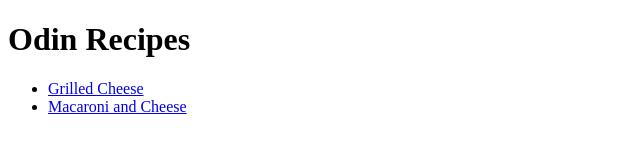
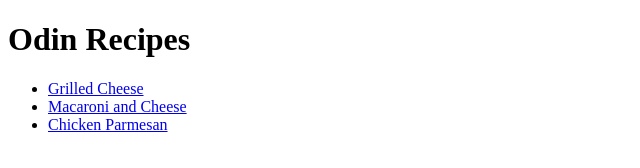
Before and after one commit to Aboushy/odin-recipes, a plain HTML site: page index.html in a window 1280 px wide. Shown: the whole page, without its empty margins (0-640 px from the left). Drawn offline with Linux system fonts and the light colour scheme.

Commit message:
Add a chicken parmesan recipe and link to the webpage

```diff
--- a/index.html
+++ b/index.html
@@ -11,6 +11,7 @@
         <ul>
             <li><a href="recipes/grilled_cheese.html" target="_blank" rel="noopener noreferrer">Grilled Cheese</a></li>
             <li><a href="recipes/mac-and-cheese.html" target="_blank" rel="noopener noreferrer">Macaroni and Cheese</a></li>
+            <li><a href="recipes/chicken-parm.html" target="_blank" rel="noopener noreferrer">Chicken Parmesan</a></li>
         </ul>
 
     </body>
```
